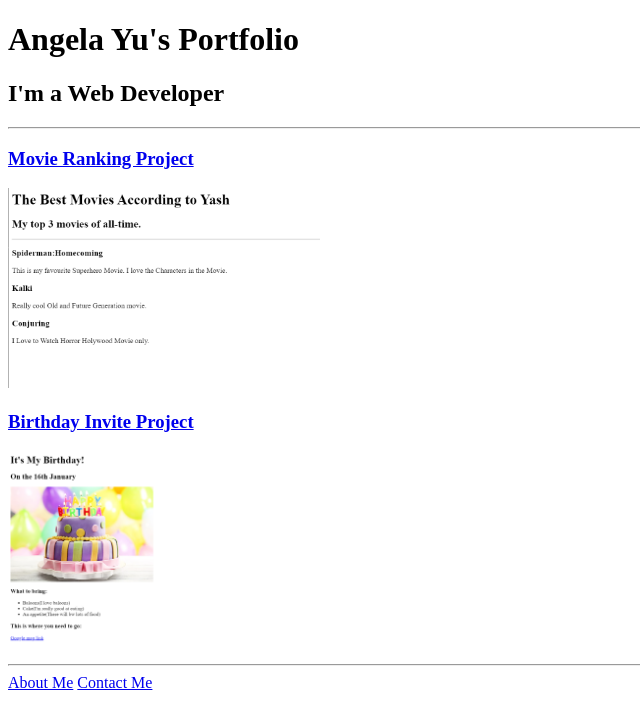
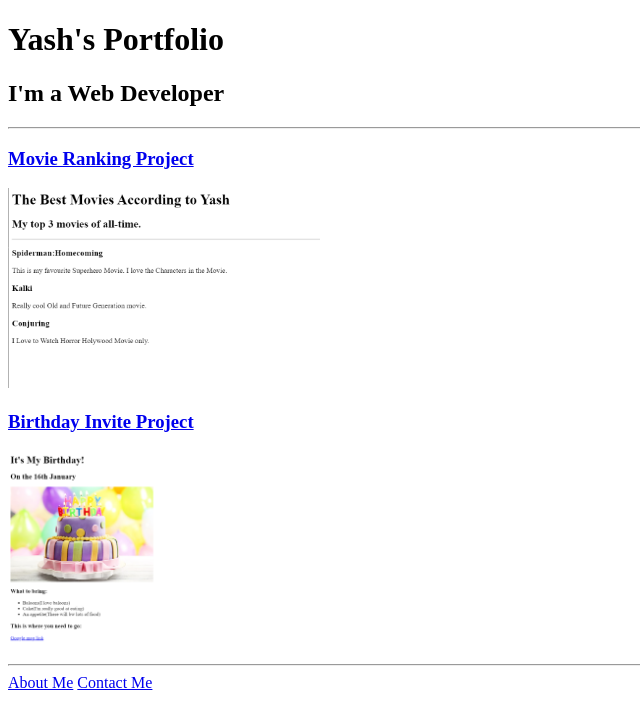
Before and after one commit to YashFCC09/html-portfolio, a plain HTML site: page solution.html in a window 1280 px wide. Shown: the whole page, without its empty margins (0-640 px from the left). Drawn offline with Linux system fonts and the light colour scheme.

Commit message:
Update solution.html

```diff
--- a/solution.html
+++ b/solution.html
@@ -3,11 +3,11 @@
 
 <head>
   <meta charset="UTF-8">
-  <title>Angela's Portfolio</title>
+  <title>Yash Portfolio</title>
 </head>
 
 <body>
-  <h1>Angela Yu's Portfolio</h1>
+  <h1>Yash's Portfolio</h1>
   <h2>I'm a Web Developer</h2>
   <hr />
   <h3><a href="./public/movie-ranking.html">Movie Ranking Project</a></h3>
```
